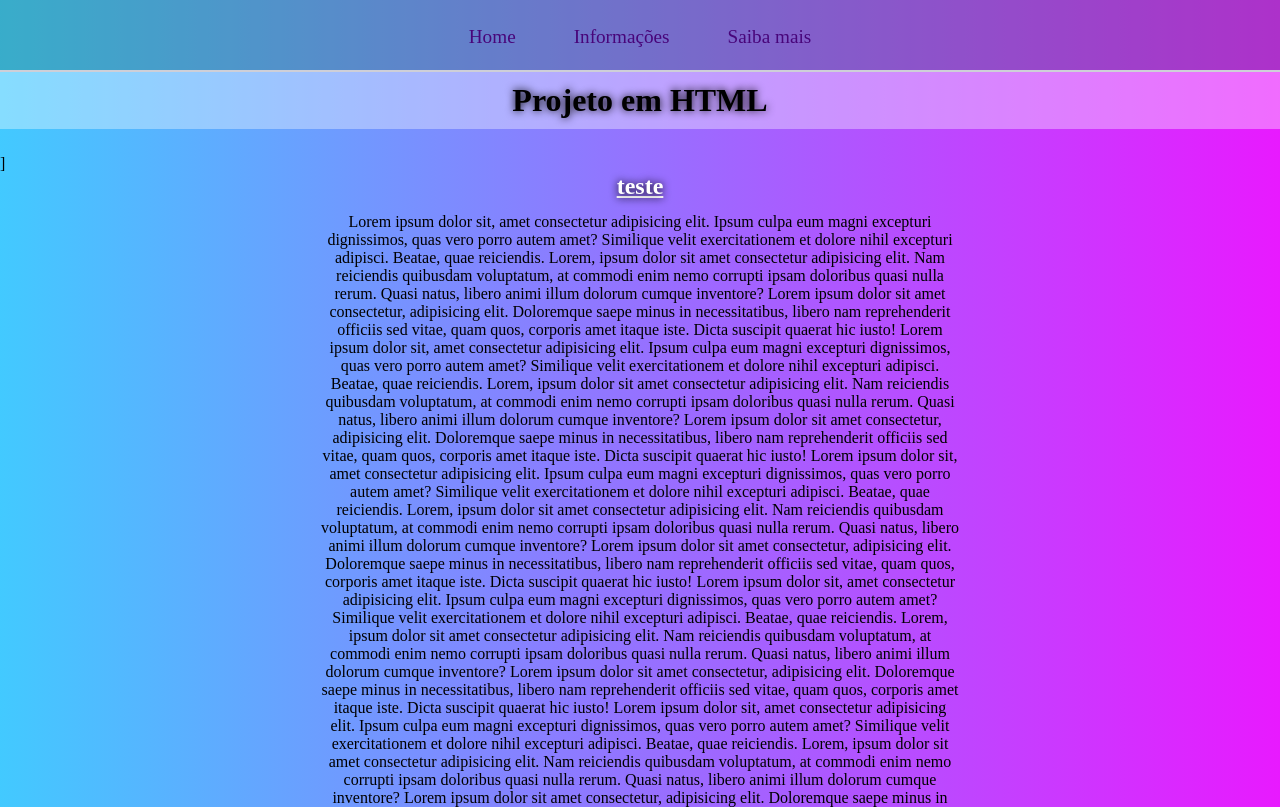
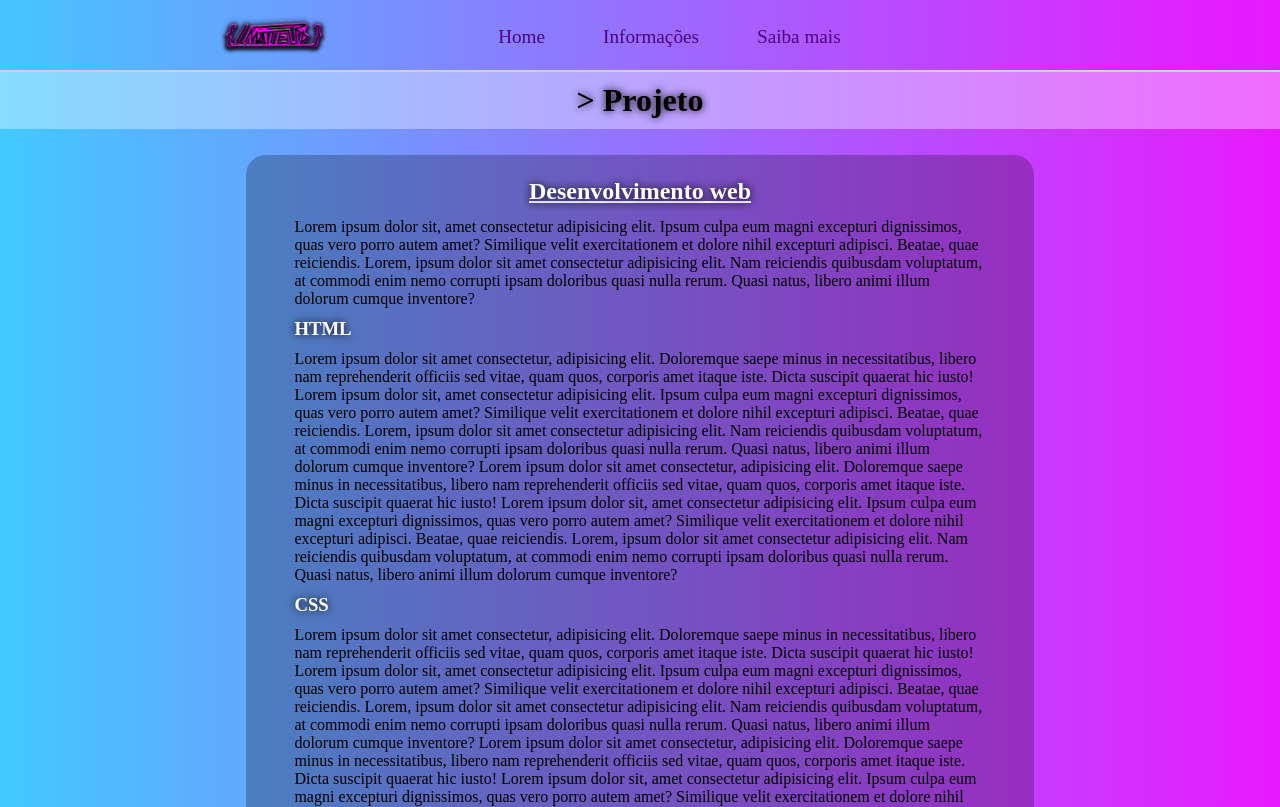
Before and after one commit to MaaTPublio/projeto2, a plain HTML site: page index.html in a window 1280 px wide. Shown: the top 807 px of the page. Drawn offline with Linux system fonts and the light colour scheme.

Commit message:
Ver 0.0.2 (beta)

```diff
--- a/css/style.css
+++ b/css/style.css
@@ -3,19 +3,34 @@
     padding: 0;
 }
 /* background grandient */
-body{
+body, .nav{
     background: hsla(197, 100%, 63%, 1);
     background: linear-gradient(0deg, hsla(197, 100%, 63%, 1) 0%, hsla(294, 100%, 55%, 1) 100%);
     background: -moz-linear-gradient(0deg, hsla(197, 100%, 63%, 1) 0%, hsla(294, 100%, 55%, 1) 100%);
     background: -webkit-linear-gradient(0deg, hsla(197, 100%, 63%, 1) 0%, hsla(294, 100%, 55%, 1) 100%);
     filter: progid: DXImageTransform.Microsoft.gradient( startColorstr="#40C9FF", endColorstr="#E81CFF", GradientType=1 );
 }
+main{
+    margin: auto;
+    max-width: 60vw;
+    background-color: rgba(0, 0, 0, 0.244);
+    padding: 10px;
+    border-radius: 20px;
+}
 /* barra de navegação do site */
+#logo{
+    position: relative;
+    left: 230px;
+    border-radius: 15px;
+}
+#logo:hover, #logo:active{
+    box-shadow: 0 0 8px rgba(0, 0, 0, 0.386);
+}
 .nav{
     display: flex;
-    flex-direction: row;
-    justify-content:end;
-    background-color: #24684e4c;
+    position: relative;
+    right: 2vw;
+    justify-content: space-between;
     padding: 15px;
     max-height: 40px;
 }
@@ -25,7 +40,7 @@ body{
 }
 #navOpt{
     display: flex;
-    justify-content: space-around;
+    justify-content: space-between;
     margin: auto;
     text-align: center;
     font-size: 1.2em;
@@ -68,7 +83,28 @@ body{
     #navOpt{
         display: none;
     }
+    #logo{
+        position: relative;
+        left: 30px;
+    }
 }
+/* Estilização Scrool Bar */
+::-webkit-scrollbar {
+    width: 7px;
+  }
+
+  ::-webkit-scrollbar-track{
+    background: rgb(229 28 255);
+  }
+
+  ::-webkit-scrollbar-thumb{
+    border-radius: 30px;
+    border: 1px solid rgb(255, 255, 255);
+  }
+
+  ::-webkit-scrollbar-thumb:hover {
+    border: 2px solid rgb(255, 255, 255);
+  }
 /* titulo e sub titulo da pagina */
 h1{
     text-align: center;
@@ -91,13 +127,29 @@ h2{
     color: white;
     text-decoration: underline;
     text-shadow: 0 0 8px black;
+    margin-top: 1vw;
 }
+h3{
+    margin-top: 10px;
+    margin-bottom: 10px;
+    color: white;
+    text-shadow: 0 0 8px black;
+}
+
 /* formatação do conteudo principal */
 .counteudo-principal{
-    display:flex;
-    align-items: center;
-    text-align: center;
-    max-width: 50%;
+    text-align: left;
+    max-width: 90%;
     margin: auto;
     margin-top: 1vw;
+    margin-bottom: 1vw;
 }
+/* formatação do rodapé */
+footer{
+    text-align: center;
+    margin: auto;
+    margin-top: 50px;
+    padding: 19px;
+    background-color: #24684e4c;
+    border-top: 2px solid #cecfd8;
+}
--- a/index.html
+++ b/index.html
@@ -5,7 +5,7 @@
     <meta name="viewport" content="width=device-width, initial-scale=1.0">
     <link type=text/css rel="stylesheet" href="css/style.css" />
     <link type="text/css" rel="stylesheet" href="css/burger.css">
-    <link rel="shortcut icon" type="imagex/png" href="img/icon.ico">
+    <link rel="shortcut icon" type="image/png" href="img/icon.ico">
     <script type="text/javascript" src="js/script.js"></script>
     <script src="js/preloader.js"></script>
     <title>  Projeto 2 </title>
@@ -13,6 +13,7 @@
 <body>
     <header class="cabecalho">
         <nav class="nav">
+            <a id="logo" href="index.html"><img  src="img/mateus.png" width="110"></a>
             <ul id="navOpt">
                 <a href="index.html">Home</a>
                 <a href="info.html">Informações</a>
@@ -23,15 +24,23 @@
             </div>
         </nav>
 
-        <h1>Projeto em HTML</h1>
+        <h1> > Projeto</h1>
     </header>
 
-    <main> ]
-        <h2>teste</h2>
+    <main>
+        <h2>Desenvolvimento web</h2>
         <div class="counteudo-principal">
 
             Lorem ipsum dolor sit, amet consectetur adipisicing elit. Ipsum culpa eum magni excepturi dignissimos, quas vero porro autem amet? Similique velit exercitationem et dolore nihil excepturi adipisci. Beatae, quae reiciendis.
             Lorem, ipsum dolor sit amet consectetur adipisicing elit. Nam reiciendis quibusdam voluptatum, at commodi enim nemo corrupti ipsam doloribus quasi nulla rerum. Quasi natus, libero animi illum dolorum cumque inventore?
+            <h3>HTML</h3>
+            Lorem ipsum dolor sit amet consectetur, adipisicing elit. Doloremque saepe minus in necessitatibus, libero nam reprehenderit officiis sed vitae, quam quos, corporis amet itaque iste. Dicta suscipit quaerat hic iusto!
+            Lorem ipsum dolor sit, amet consectetur adipisicing elit. Ipsum culpa eum magni excepturi dignissimos, quas vero porro autem amet? Similique velit exercitationem et dolore nihil excepturi adipisci. Beatae, quae reiciendis.
+            Lorem, ipsum dolor sit amet consectetur adipisicing elit. Nam reiciendis quibusdam voluptatum, at commodi enim nemo corrupti ipsam doloribus quasi nulla rerum. Quasi natus, libero animi illum dolorum cumque inventore?
+            Lorem ipsum dolor sit amet consectetur, adipisicing elit. Doloremque saepe minus in necessitatibus, libero nam reprehenderit officiis sed vitae, quam quos, corporis amet itaque iste. Dicta suscipit quaerat hic iusto!
+            Lorem ipsum dolor sit, amet consectetur adipisicing elit. Ipsum culpa eum magni excepturi dignissimos, quas vero porro autem amet? Similique velit exercitationem et dolore nihil excepturi adipisci. Beatae, quae reiciendis.
+            Lorem, ipsum dolor sit amet consectetur adipisicing elit. Nam reiciendis quibusdam voluptatum, at commodi enim nemo corrupti ipsam doloribus quasi nulla rerum. Quasi natus, libero animi illum dolorum cumque inventore?
+            <h3>CSS</h3>
             Lorem ipsum dolor sit amet consectetur, adipisicing elit. Doloremque saepe minus in necessitatibus, libero nam reprehenderit officiis sed vitae, quam quos, corporis amet itaque iste. Dicta suscipit quaerat hic iusto!
             Lorem ipsum dolor sit, amet consectetur adipisicing elit. Ipsum culpa eum magni excepturi dignissimos, quas vero porro autem amet? Similique velit exercitationem et dolore nihil excepturi adipisci. Beatae, quae reiciendis.
             Lorem, ipsum dolor sit amet consectetur adipisicing elit. Nam reiciendis quibusdam voluptatum, at commodi enim nemo corrupti ipsam doloribus quasi nulla rerum. Quasi natus, libero animi illum dolorum cumque inventore?
@@ -45,12 +54,7 @@
             Lorem ipsum dolor sit, amet consectetur adipisicing elit. Ipsum culpa eum magni excepturi dignissimos, quas vero porro autem amet? Similique velit exercitationem et dolore nihil excepturi adipisci. Beatae, quae reiciendis.
             Lorem, ipsum dolor sit amet consectetur adipisicing elit. Nam reiciendis quibusdam voluptatum, at commodi enim nemo corrupti ipsam doloribus quasi nulla rerum. Quasi natus, libero animi illum dolorum cumque inventore?
             Lorem ipsum dolor sit amet consectetur, adipisicing elit. Doloremque saepe minus in necessitatibus, libero nam reprehenderit officiis sed vitae, quam quos, corporis amet itaque iste. Dicta suscipit quaerat hic iusto!
-            Lorem ipsum dolor sit, amet consectetur adipisicing elit. Ipsum culpa eum magni excepturi dignissimos, quas vero porro autem amet? Similique velit exercitationem et dolore nihil excepturi adipisci. Beatae, quae reiciendis.
-            Lorem, ipsum dolor sit amet consectetur adipisicing elit. Nam reiciendis quibusdam voluptatum, at commodi enim nemo corrupti ipsam doloribus quasi nulla rerum. Quasi natus, libero animi illum dolorum cumque inventore?
-            Lorem ipsum dolor sit amet consectetur, adipisicing elit. Doloremque saepe minus in necessitatibus, libero nam reprehenderit officiis sed vitae, quam quos, corporis amet itaque iste. Dicta suscipit quaerat hic iusto!
-            Lorem ipsum dolor sit, amet consectetur adipisicing elit. Ipsum culpa eum magni excepturi dignissimos, quas vero porro autem amet? Similique velit exercitationem et dolore nihil excepturi adipisci. Beatae, quae reiciendis.
-            Lorem, ipsum dolor sit amet consectetur adipisicing elit. Nam reiciendis quibusdam voluptatum, at commodi enim nemo corrupti ipsam doloribus quasi nulla rerum. Quasi natus, libero animi illum dolorum cumque inventore?
-            Lorem ipsum dolor sit amet consectetur, adipisicing elit. Doloremque saepe minus in necessitatibus, libero nam reprehenderit officiis sed vitae, quam quos, corporis amet itaque iste. Dicta suscipit quaerat hic iusto!
+            <h3>Javascript</h3>
             Lorem ipsum dolor sit, amet consectetur adipisicing elit. Ipsum culpa eum magni excepturi dignissimos, quas vero porro autem amet? Similique velit exercitationem et dolore nihil excepturi adipisci. Beatae, quae reiciendis.
             Lorem, ipsum dolor sit amet consectetur adipisicing elit. Nam reiciendis quibusdam voluptatum, at commodi enim nemo corrupti ipsam doloribus quasi nulla rerum. Quasi natus, libero animi illum dolorum cumque inventore?
             Lorem ipsum dolor sit amet consectetur, adipisicing elit. Doloremque saepe minus in necessitatibus, libero nam reprehenderit officiis sed vitae, quam quos, corporis amet itaque iste. Dicta suscipit quaerat hic iusto!
@@ -63,7 +67,11 @@
 
         </div>
     </main>
-
+    <footer>
+        <div class="footerR">
+            Teste teste teste <a href="#">Teste</a>. 20192929595 testesteteste]
+            </div>
+    </footer>
 
 </body>
 </html>
```
Also changed, not shown: info.html (added, +43 -0 lines), saibamais.html (added, +43 -0 lines), img/icon.ico (added), img/mateus.png (added), img/mateus2.png (added), 1 other file.
